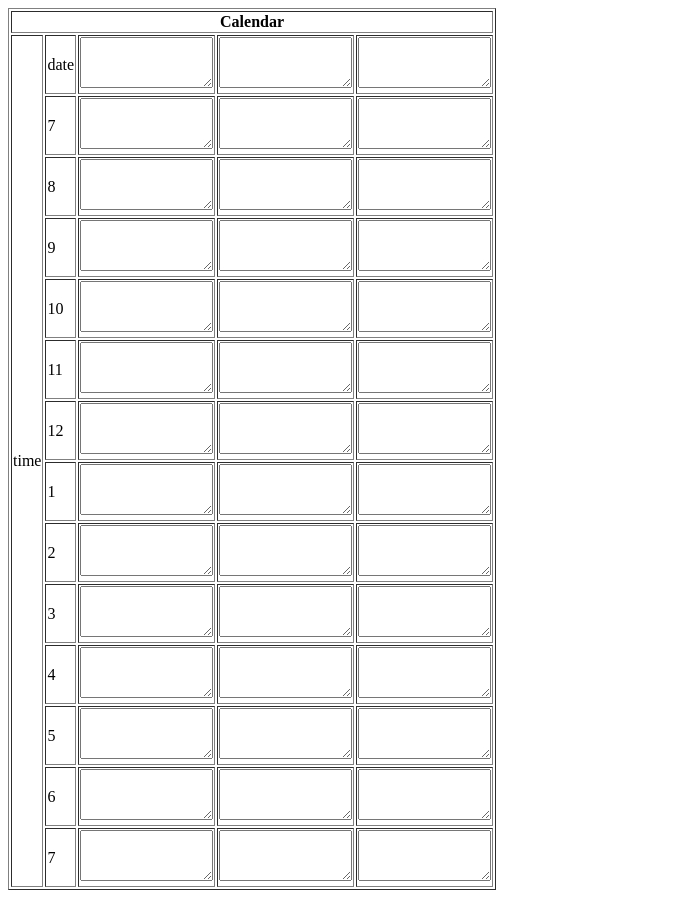
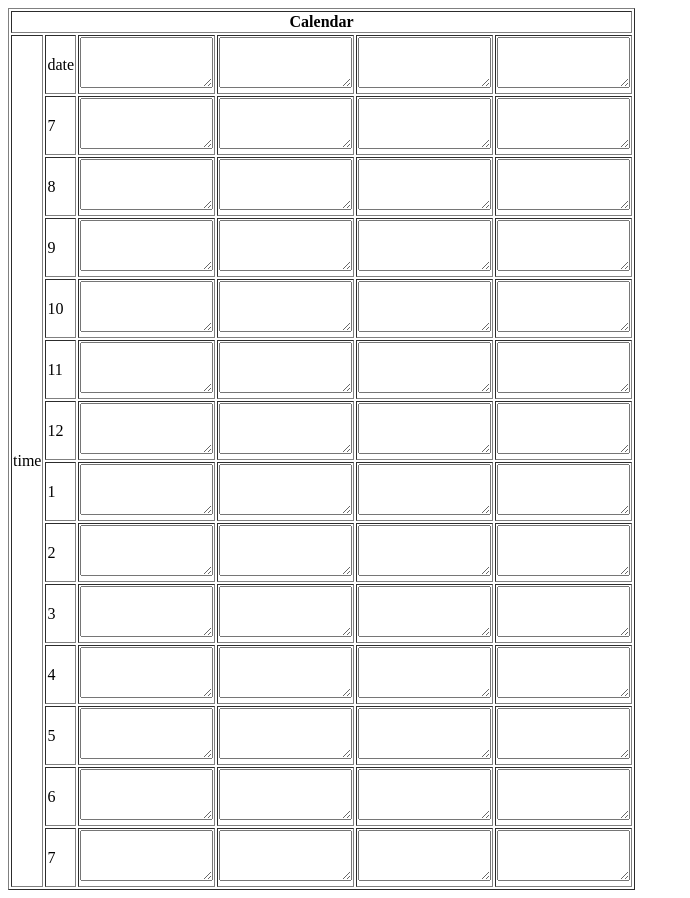
Before and after one commit to tiancalendar2/grid03, a plain HTML site: page index.html in a window 1280 px wide. Shown: the whole page, without its empty margins (0-690 px from the left). Drawn offline with Linux system fonts and the light colour scheme.

Commit message:
Update index.html

```diff
--- a/index.html
+++ b/index.html
@@ -8,20 +8,20 @@
 <table border="dotted">
 <th colspan="16">Calendar</th></tr>
 <tr><td rowspan="20">time</td>
-<td>date</td><td><textarea name="myTextBox" cols="14" rows="3"> </textarea></td><td><textarea name="myTextBox" cols="14" rows="3"> </textarea></td><td><textarea name="myTextBox" cols="14" rows="3"> </textarea></td></tr>
-<td>7</td><td><textarea name="myTextBox" cols="14" rows="3"> </textarea></td><td><textarea name="myTextBox" cols="14" rows="3"> </textarea></td><td><textarea name="myTextBox" cols="14" rows="3"> </textarea></td></tr>
-<td>8</td><td><textarea name="myTextBox" cols="14" rows="3"> </textarea></td><td><textarea name="myTextBox" cols="14" rows="3"> </textarea></td><td><textarea name="myTextBox" cols="14" rows="3"> </textarea></td></tr>
-<td>9</td><td><textarea name="myTextBox" cols="14" rows="3"> </textarea></td><td><textarea name="myTextBox" cols="14" rows="3"> </textarea></td><td><textarea name="myTextBox" cols="14" rows="3"> </textarea></td></tr>
-<td>10</td><td><textarea name="myTextBox" cols="14" rows="3"> </textarea></td><td><textarea name="myTextBox" cols="14" rows="3"> </textarea></td><td><textarea name="myTextBox" cols="14" rows="3"> </textarea></td></tr>
-<td>11</td><td><textarea name="myTextBox" cols="14" rows="3"> </textarea></td><td><textarea name="myTextBox" cols="14" rows="3"> </textarea></td><td><textarea name="myTextBox" cols="14" rows="3"> </textarea></td></tr>
-<td>12</td><td><textarea name="myTextBox" cols="14" rows="3"> </textarea></td><td><textarea name="myTextBox" cols="14" rows="3"> </textarea></td><td><textarea name="myTextBox" cols="14" rows="3"> </textarea></td></tr>
-<td>1</td><td><textarea name="myTextBox" cols="14" rows="3"> </textarea></td><td><textarea name="myTextBox" cols="14" rows="3"> </textarea></td><td><textarea name="myTextBox" cols="14" rows="3"> </textarea></td></tr>
-<td>2</td><td><textarea name="myTextBox" cols="14" rows="3"> </textarea></td><td><textarea name="myTextBox" cols="14" rows="3"> </textarea></td><td><textarea name="myTextBox" cols="14" rows="3"> </textarea></td></tr>
-<td>3</td><td><textarea name="myTextBox" cols="14" rows="3"> </textarea></td><td><textarea name="myTextBox" cols="14" rows="3"> </textarea></td><td><textarea name="myTextBox" cols="14" rows="3"> </textarea></td></tr>
-<td>4</td><td><textarea name="myTextBox" cols="14" rows="3"> </textarea></td><td><textarea name="myTextBox" cols="14" rows="3"> </textarea></td><td><textarea name="myTextBox" cols="14" rows="3"> </textarea></td></tr>
-<td>5</td><td><textarea name="myTextBox" cols="14" rows="3"> </textarea></td><td><textarea name="myTextBox" cols="14" rows="3"> </textarea></td><td><textarea name="myTextBox" cols="14" rows="3"> </textarea></td></tr>
-<td>6</td><td><textarea name="myTextBox" cols="14" rows="3"> </textarea></td><td><textarea name="myTextBox" cols="14" rows="3"> </textarea></td><td><textarea name="myTextBox" cols="14" rows="3"> </textarea></td></tr>
-<td>7</td><td><textarea name="myTextBox" cols="14" rows="3"> </textarea></td><td><textarea name="myTextBox" cols="14" rows="3"> </textarea></td><td><textarea name="myTextBox" cols="14" rows="3"> </textarea></td></tr>
+<td>date</td><td><textarea name="myTextBox" cols="14" rows="3"> </textarea></td><td><textarea name="myTextBox" cols="14" rows="3"> </textarea></td><td><textarea name="myTextBox" cols="14" rows="3"> </textarea></td><td><textarea name="myTextBox" cols="14" rows="3"> </textarea></td></tr>
+<td>7</td><td><textarea name="myTextBox" cols="14" rows="3"> </textarea></td><td><textarea name="myTextBox" cols="14" rows="3"> </textarea></td><td><textarea name="myTextBox" cols="14" rows="3"> </textarea></td><td><textarea name="myTextBox" cols="14" rows="3"> </textarea></td></tr>
+<td>8</td><td><textarea name="myTextBox" cols="14" rows="3"> </textarea></td><td><textarea name="myTextBox" cols="14" rows="3"> </textarea></td><td><textarea name="myTextBox" cols="14" rows="3"> </textarea></td><td><textarea name="myTextBox" cols="14" rows="3"> </textarea></td></tr>
+<td>9</td><td><textarea name="myTextBox" cols="14" rows="3"> </textarea></td><td><textarea name="myTextBox" cols="14" rows="3"> </textarea></td><td><textarea name="myTextBox" cols="14" rows="3"> </textarea></td><td><textarea name="myTextBox" cols="14" rows="3"> </textarea></td></tr>
+<td>10</td><td><textarea name="myTextBox" cols="14" rows="3"> </textarea></td><td><textarea name="myTextBox" cols="14" rows="3"> </textarea></td><td><textarea name="myTextBox" cols="14" rows="3"> </textarea></td><td><textarea name="myTextBox" cols="14" rows="3"> </textarea></td></tr>
+<td>11</td><td><textarea name="myTextBox" cols="14" rows="3"> </textarea></td><td><textarea name="myTextBox" cols="14" rows="3"> </textarea></td><td><textarea name="myTextBox" cols="14" rows="3"> </textarea></td><td><textarea name="myTextBox" cols="14" rows="3"> </textarea></td></tr>
+<td>12</td><td><textarea name="myTextBox" cols="14" rows="3"> </textarea></td><td><textarea name="myTextBox" cols="14" rows="3"> </textarea></td><td><textarea name="myTextBox" cols="14" rows="3"> </textarea></td><td><textarea name="myTextBox" cols="14" rows="3"> </textarea></td></tr>
+<td>1</td><td><textarea name="myTextBox" cols="14" rows="3"> </textarea></td><td><textarea name="myTextBox" cols="14" rows="3"> </textarea></td><td><textarea name="myTextBox" cols="14" rows="3"> </textarea></td><td><textarea name="myTextBox" cols="14" rows="3"> </textarea></td></tr>
+<td>2</td><td><textarea name="myTextBox" cols="14" rows="3"> </textarea></td><td><textarea name="myTextBox" cols="14" rows="3"> </textarea></td><td><textarea name="myTextBox" cols="14" rows="3"> </textarea></td><td><textarea name="myTextBox" cols="14" rows="3"> </textarea></td></tr>
+<td>3</td><td><textarea name="myTextBox" cols="14" rows="3"> </textarea></td><td><textarea name="myTextBox" cols="14" rows="3"> </textarea></td><td><textarea name="myTextBox" cols="14" rows="3"> </textarea></td><td><textarea name="myTextBox" cols="14" rows="3"> </textarea></td></tr>
+<td>4</td><td><textarea name="myTextBox" cols="14" rows="3"> </textarea></td><td><textarea name="myTextBox" cols="14" rows="3"> </textarea></td><td><textarea name="myTextBox" cols="14" rows="3"> </textarea></td><td><textarea name="myTextBox" cols="14" rows="3"> </textarea></td></tr>
+<td>5</td><td><textarea name="myTextBox" cols="14" rows="3"> </textarea></td><td><textarea name="myTextBox" cols="14" rows="3"> </textarea></td><td><textarea name="myTextBox" cols="14" rows="3"> </textarea></td><td><textarea name="myTextBox" cols="14" rows="3"> </textarea></td></tr>
+<td>6</td><td><textarea name="myTextBox" cols="14" rows="3"> </textarea></td><td><textarea name="myTextBox" cols="14" rows="3"> </textarea></td><td><textarea name="myTextBox" cols="14" rows="3"> </textarea></td><td><textarea name="myTextBox" cols="14" rows="3"> </textarea></td></tr>
+<td>7</td><td><textarea name="myTextBox" cols="14" rows="3"> </textarea></td><td><textarea name="myTextBox" cols="14" rows="3"> </textarea></td><td><textarea name="myTextBox" cols="14" rows="3"> </textarea></td><td><textarea name="myTextBox" cols="14" rows="3"> </textarea></td></tr>
 
 
 
```
